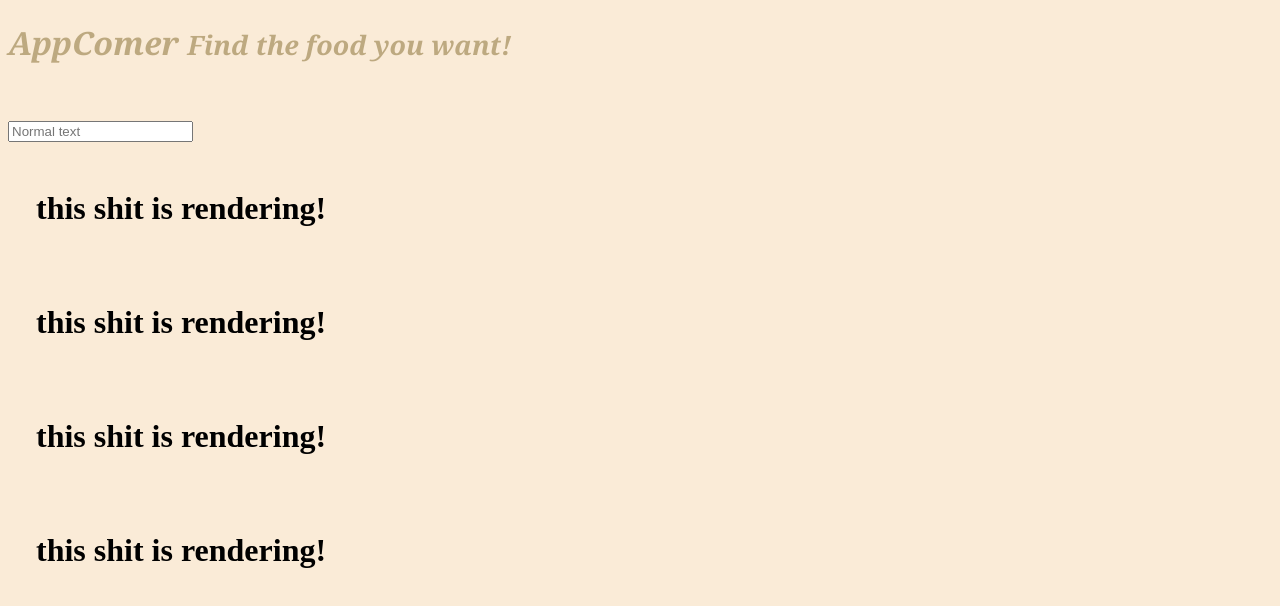
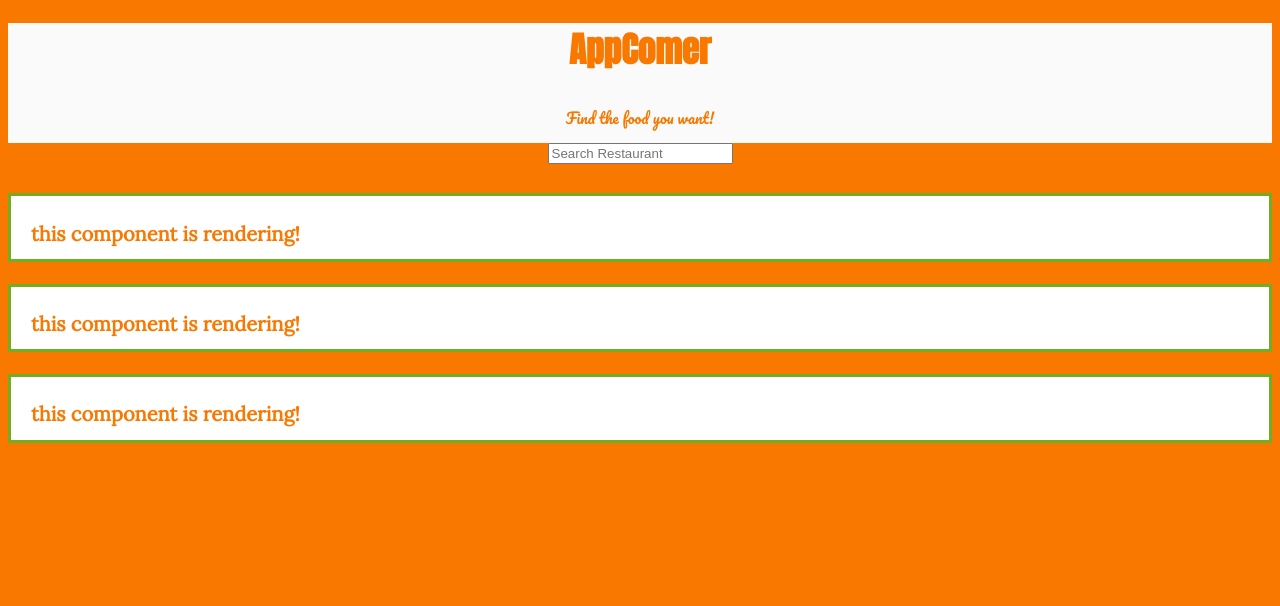
Before and after one commit to Johntejeda/Appcomer1.0, a React (Create React App) app: page / in a window 1280 px wide. Shown: the top 606 px of the page. Built offline with nearby package versions, Linux system fonts and the light colour scheme.

Commit message:
styled table list and added color to the header

```diff
--- a/public/index.html
+++ b/public/index.html
@@ -4,6 +4,12 @@
     <meta charset="utf-8">
     <meta name="viewport" content="width=device-width, initial-scale=1, shrink-to-fit=no">
     <meta name="theme-color" content="#000000">
+   <!-- fonts -->
+    <link href="https://fonts.googleapis.com/css?family=Lora" rel="stylesheet">
+    <link href="https://fonts.googleapis.com/css?family=Anton|Lora" rel="stylesheet">
+    <link href="https://fonts.googleapis.com/css?family=Anton|Lora|Pacifico" rel="stylesheet">
+    <!-- end of fonts -->
+
     <link rel="manifest" href="%PUBLIC_URL%/manifest.json">
     <link rel="shortcut icon" href="%PUBLIC_URL%/favicon.ico">
     <title>App-comer</title>
--- a/src/App.css
+++ b/src/App.css
@@ -1,36 +1,74 @@
-.page-header{
-font-family: Georgia, "Times New Roman", Times, serif;
- background: #transparent;
- height: 100px;
- color: #bda980;
+/* background of whole app*/
+body {
+  background: #f87800;
 }
 
+/*header from Header jsx*/
 .page-header{
-    font-style: italic;
+font-family: 'Anton', sans-serif;
+ background: #fafafa;
+ height: 120px;
+ color: #f87800;
+ text-align: center
 }
 
+/*header title from Header jsx*/
+.page-title{
+  font-size: 35px;
+}
+
+/*header position from Header jsx*/
+.page-header{
+    font-size: 20px;
+}
+
+/*header-slogan from Header jsx*/
+.page-slogan{
+  font-size: 15px;
+  font-family: 'Pacifico', cursive;
+}
+
+.search {
+  text-align: center;
+  margin-bottom: 20px;
+  border-radius: 2px;
+  background: # fff;
+  height: 30px;
+}
+
+.search-bar .form-control {
+
+  width: 80%
+}
+.search-bar .btn {
+  border-radius: 2px;
+  border-color: #d3d3d3;
+  background: #f8f8f8;
+  width: 20%;
+  margin-left: -1px;
+}
+
+.search-bar .btn:hover {
+  border-color: #c6c6c6;
+  background: #f0f0f0;
+  box-shadow: 0 1px 0 rgba(0,0,0,0.10);
+}
+
+/*table component from TableList jsx*/
 .table-list {
  font-family: Georgia, "Times New Roman", Times, serif;
- background: #f0e1cc;
  height: 100px;
  font-style: italic;
-}
-
-body {
-  background: #FAEBD7;
-}
-
-.tablelist {
-  background: #fff;
-  padding: 8px;
-  border: 0;
-  box-shadow: 0 1px 2px rgba(0,0,0,.1);
-  margin-right: 20px;
+ color: #f87800;
 }
 
 .tableList-entry {
-  font-size: 16px;
-  padding: 8px
+  color: #f87800;
+  background: white;
+  font-size: 10px;
+  padding: 0px;
+  margin: auto;
+  border: 3px solid #73AD21;
 }
 
 .result-list-entry-title {
@@ -48,18 +86,11 @@ body {
   color: #999;
 }
 
-.loading {
-  padding-left: 20px;
-}
-
 .list-body {
   padding-left: 20px;
-}
-
-.h5 {
-  border: 2px solid red;
-  text-align: center;
-  padding: 10px;
+  color: white;
+  font-family: 'Lora', serif;
+  color: #f87800;
 }
 
 @list-group  (max-width: 767px) {
--- a/src/App.js
+++ b/src/App.js
@@ -8,9 +8,8 @@ import './App.css';
 class App extends Component {
   constructor(props){
     super(props);
+  }
 
-
-  }
   render() {
     return (
       <div>
--- a/src/Components/Header.jsx
+++ b/src/Components/Header.jsx
@@ -5,7 +5,8 @@ class Header extends Component {
   render() {
     return (
       <div className="page-header">
-   <h1 className="page-title">AppComer <small>Find the food you want!</small></h1>
+   <h1 className="page-title">AppComer</h1>
+   <small className="page-slogan">Find the food you want!</small>
    </div>
     );
   }
--- a/src/Components/Search.jsx
+++ b/src/Components/Search.jsx
@@ -5,10 +5,10 @@ import {form,FormGroup,FormControl} from "react-bootstrap";
 class Search extends Component {
   render() {
     return (
-      <form>
+      <form className="search">
       <FormGroup>
 
-    <FormControl type="text" placeholder="Normal text" />
+    <FormControl type="text" placeholder="Search Restaurant" />
 
       </FormGroup>
       </form>
--- a/src/Components/TableList.jsx
+++ b/src/Components/TableList.jsx
@@ -11,43 +11,33 @@ class TableList extends Component {
                     <img className="media-object" />
                   </div>
                   <div className="list-body">
-            <h1>this shit is rendering!</h1>
+                  <h1>this component is rendering!</h1>
                     {/* <div className="result-list-entry-title" onClick={() =>{
                      handleVideolistEntryTitleClick(result)}}>{result.businesses.name}
                   </div> */}
                     <div className="result-list-entry-detail"></div>
                   </div>
                   </div>
+                  <h1></h1>
                   <div className="tableList-entry list-group">
                   <div className="media-left media-middle">
                     <img className="media-object" />
                   </div>
                   <div className="list-body">
-              <h1>this shit is rendering!</h1>
+                  <h1>this component is rendering!</h1>
                     {/* <div className="result-list-entry-title" onClick={() =>{
                      handleVideolistEntryTitleClick(result)}}>{result.businesses.name}
                   </div> */}
                     <div className="result-list-entry-detail"></div>
                   </div>
                   </div>
+                  <h1></h1>
                   <div className="tableList-entry list-group">
                   <div className="media-left media-middle">
                     <img className="media-object" />
                   </div>
                   <div className="list-body">
-                <h1>this shit is rendering!</h1>
-                  {/* <div className="result-list-entry-title" onClick={() =>{
-                   handleVideolistEntryTitleClick(result)}}>{result.businesses.name}
-                </div> */}
-                  <div className="result-list-entry-detail"></div>
-                </div>
-                </div>
-                  <div className="tableList-entry list-group">
-                  <div className="media-left media-middle">
-                    <img className="media-object" />
-                  </div>
-                  <div className="list-body">
-                  <h1>this shit is rendering!</h1>
+                  <h1>this component is rendering!</h1>
                     {/* <div className="result-list-entry-title" onClick={() =>{
                      handleVideolistEntryTitleClick(result)}}>{result.businesses.name}
                   </div> */}
@@ -55,8 +45,6 @@ class TableList extends Component {
                   </div>
                   </div>
                   </div>
-
-
         )};
 }
 export default TableList;
```
Lines whose indentation alone changed are shown as unchanged.
